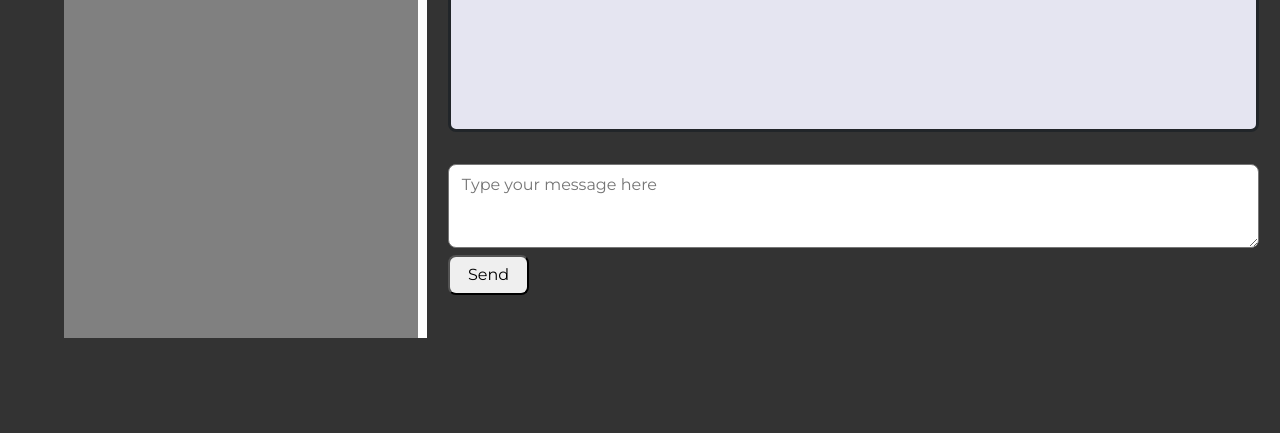
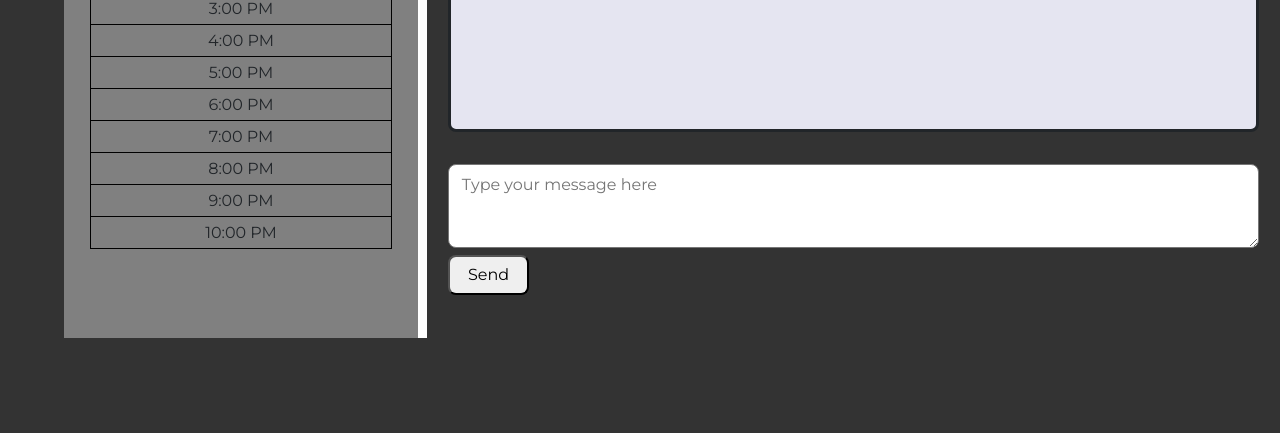
Before and after one commit to EldritchCrow/Collude.it, a PHP site: page /homePage.html in a window 1280 px wide. Shown: the part 446-879 px from the top of the page. Run offline with PHP 8.4, Linux system fonts and the light colour scheme; some libraries are stand-ins or nearby versions.

Commit message:
Time preferences tab initial build. Selectable by dragging, ctrl+click, and shift+click

```diff
--- a/HomePage/homePage.css
+++ b/HomePage/homePage.css
@@ -248,7 +248,38 @@ background-size: 30px;
   width: 83%;
   height: 100%;
   text-align: center;
-  line-height: 60vh;
+}
+
+#timesTable {
+  width: 80%;
+  margin-left: auto;
+  margin-right: auto;
+  margin-top: 2vh;
+}
+
+.timeButton {
+  background: none;
+  margin-left: 3vw;
+  margin-right: 3vw;
+  border: none;
+
+}
+
+tr {
+  border: 1px solid black;
+  height: 2em;
+}
+
+th {
+  display: inline-flex;
+}
+
+tbody:hover {
+  cursor: pointer;
+}
+
+.selected {
+    background: lightBlue;
 }
 
 .icon {
--- a/HomePage/homePage.html
+++ b/HomePage/homePage.html
@@ -53,7 +53,37 @@
               <div class="arrow nopadding" alt="time">&lt;</div>
               <div class="arrow nopadding" alt="time">&lt;</div>
             </div>
-            <div class="content" id="sideBarContent">select tab to display content here</div>
+            <div class="content" id="sideBarContent">
+              <table id="timesTable">
+                <thead>
+                  <tr>
+                    <th>
+                    <button class="timeButton" type="button" name="yesterday" onclick="Yesterday(this);">&lt;</button>
+                    <h4 id="day">Sundays</h4>
+                    <button class="timeButton" type="button" name="tomorrow" onclick="Tomorrow(this);">&gt;</button>
+                  </th>
+                  </tr>
+                </thead>
+                <tbody>
+                  <tr onmousedown="RowClick(this,false);" onmouseover="RowOver(this,false);" onmouseup="MouseUp(this,false);"><td>8:00 AM</td></tr>
+                  <tr onmousedown="RowClick(this,false);" onmouseover="RowOver(this,false);" onmouseup="MouseUp(this,false);"><td>9:00 AM</td></tr>
+                  <tr onmousedown="RowClick(this,false);" onmouseover="RowOver(this,false);" onmouseup="MouseUp(this,false);"><td>10:00 AM</td></tr>
+                  <tr onmousedown="RowClick(this,false);" onmouseover="RowOver(this,false);" onmouseup="MouseUp(this,false);"><td>11:00 AM</td></tr>
+                  <tr onmousedown="RowClick(this,false);" onmouseover="RowOver(this,false);" onmouseup="MouseUp(this,false);"><td>12:00 PM</td></tr>
+                  <tr onmousedown="RowClick(this,false);" onmouseover="RowOver(this,false);" onmouseup="MouseUp(this,false);"><td>1:00 PM</td></tr>
+                  <tr onmousedown="RowClick(this,false);" onmouseover="RowOver(this,false);" onmouseup="MouseUp(this,false);"><td>2:00 PM</td></tr>
+                  <tr onmousedown="RowClick(this,false);" onmouseover="RowOver(this,false);" onmouseup="MouseUp(this,false);"><td>3:00 PM</td></tr>
+                  <tr onmousedown="RowClick(this,false);" onmouseover="RowOver(this,false);" onmouseup="MouseUp(this,false);"><td>4:00 PM</td></tr>
+                  <tr onmousedown="RowClick(this,false);" onmouseover="RowOver(this,false);" onmouseup="MouseUp(this,false);"><td>5:00 PM</td></tr>
+                  <tr onmousedown="RowClick(this,false);" onmouseover="RowOver(this,false);" onmouseup="MouseUp(this,false);"><td>6:00 PM</td></tr>
+                  <tr onmousedown="RowClick(this,false);" onmouseover="RowOver(this,false);" onmouseup="MouseUp(this,false);"><td>7:00 PM</td></tr>
+                  <tr onmousedown="RowClick(this,false);" onmouseover="RowOver(this,false);" onmouseup="MouseUp(this,false);"><td>8:00 PM</td></tr>
+                  <tr onmousedown="RowClick(this,false);" onmouseover="RowOver(this,false);" onmouseup="MouseUp(this,false);"><td>9:00 PM</td></tr>
+                  <tr onmousedown="RowClick(this,false);" onmouseover="RowOver(this,false);" onmouseup="MouseUp(this,false);"><td>10:00 PM</td></tr>
+
+                </tbody>
+              </table>
+            </div>
           </div>
         </div>
 
@@ -76,7 +106,8 @@
     </div>
 
     <!-- jQuery first, then Popper.js, then Bootstrap JS -->
-    <script src="https://ajax.googleapis.com/ajax/libs/jquery/3.4.1/jquery.min.js"></script>
+    <script type="text/javascript" src="https://cdn.jsdelivr.net/jquery/latest/jquery.min.js"></script>
+
     <script src="https://cdnjs.cloudflare.com/ajax/libs/popper.js/1.12.9/umd/popper.min.js" integrity="sha384-ApNbgh9B+Y1QKtv3Rn7W3mgPxhU9K/ScQsAP7hUibX39j7fakFPskvXusvfa0b4Q" crossorigin="anonymous"></script>
     <script src="https://maxcdn.bootstrapcdn.com/bootstrap/4.0.0/js/bootstrap.min.js" integrity="sha384-JZR6Spejh4U02d8jOt6vLEHfe/JQGiRRSQQxSfFWpi1MquVdAyjUar5+76PVCmYl" crossorigin="anonymous"></script>
     <script src="homePage.js"></script>
--- a/HomePage/homePage.js
+++ b/HomePage/homePage.js
@@ -1,3 +1,8 @@
+    var lastSelectedRow;
+    var trs;
+    var isMouseDown = false;
+    var days = ["Sundays", "Mondays", "Tuesdays", "Wednesdays", "Thursdays", "Fridays", "Saturdays"];
+
 $(document).ready( function() {
   $("#messageSend").click( function() {
       sendMessage();
@@ -47,4 +52,97 @@ $(document).ready( function() {
         $(".tabs").css("display", "block");
         $(".arrow").html("&gt;");
     });
-})
+
+    trs = document.getElementById('timesTable').tBodies[0].getElementsByTagName('tr');
+
+
+
+});
+
+// disable text selection
+document.onselectstart = function() {
+  return false;
+}
+
+function RowClick(currenttr, lock) {
+
+  if (window.event.ctrlKey) {
+    toggleRow(currenttr);
+    isMouseDown = true;
+  }
+
+  if (window.event.button === 0) {
+    if (!window.event.ctrlKey && !window.event.shiftKey) {
+      clearAll();
+      toggleRow(currenttr);
+      isMouseDown = true;
+    }
+
+    if (window.event.shiftKey) {
+      selectRowsBetweenIndexes([lastSelectedRow.rowIndex, currenttr.rowIndex])
+    }
+  }
+}
+
+function RowOver(e, lock){
+  if(isMouseDown){
+    toggleRow(e);
+  }
+}
+
+function MouseUp(e, lock){
+  isMouseDown = false;
+}
+
+function toggleRow(row) {
+  row.className = row.className == 'selected' ? '' : 'selected';
+  lastSelectedRow = row;
+}
+
+function selectRowsBetweenIndexes(indexes) {
+  indexes.sort(function(a, b) {
+    return a - b;
+  });
+
+  for (var i = indexes[0]; i <= indexes[1]; i++) {
+    trs[i-1].className = 'selected';
+  }
+}
+
+function clearAll() {
+  for (var i = 0; i < trs.length; i++) {
+    trs[i].className = '';
+  }
+}
+
+function Tomorrow(e){
+  var string = $('#day').text();
+  var index = getIndex(string);
+  if (index == 6){
+    $('#day').text(days[0]);
+  }else{
+    $('#day').text(days[index+1]);
+  }
+}
+
+function Yesterday(e){
+  var string = $('#day').text();
+  var index = getIndex(string);
+  if (index == 0){
+    $('#day').text(days[6]);
+  }else{
+    $('#day').text(days[index-1]);
+  }
+}
+
+function getIndex(query){
+  var ret = 0;
+  var i = 0;
+  days.forEach(function(item){
+    if (item == query ){
+      ret = i;
+    }
+    i++;
+  });
+  return ret;
+}
```
Lines whose indentation alone changed are shown as unchanged.
